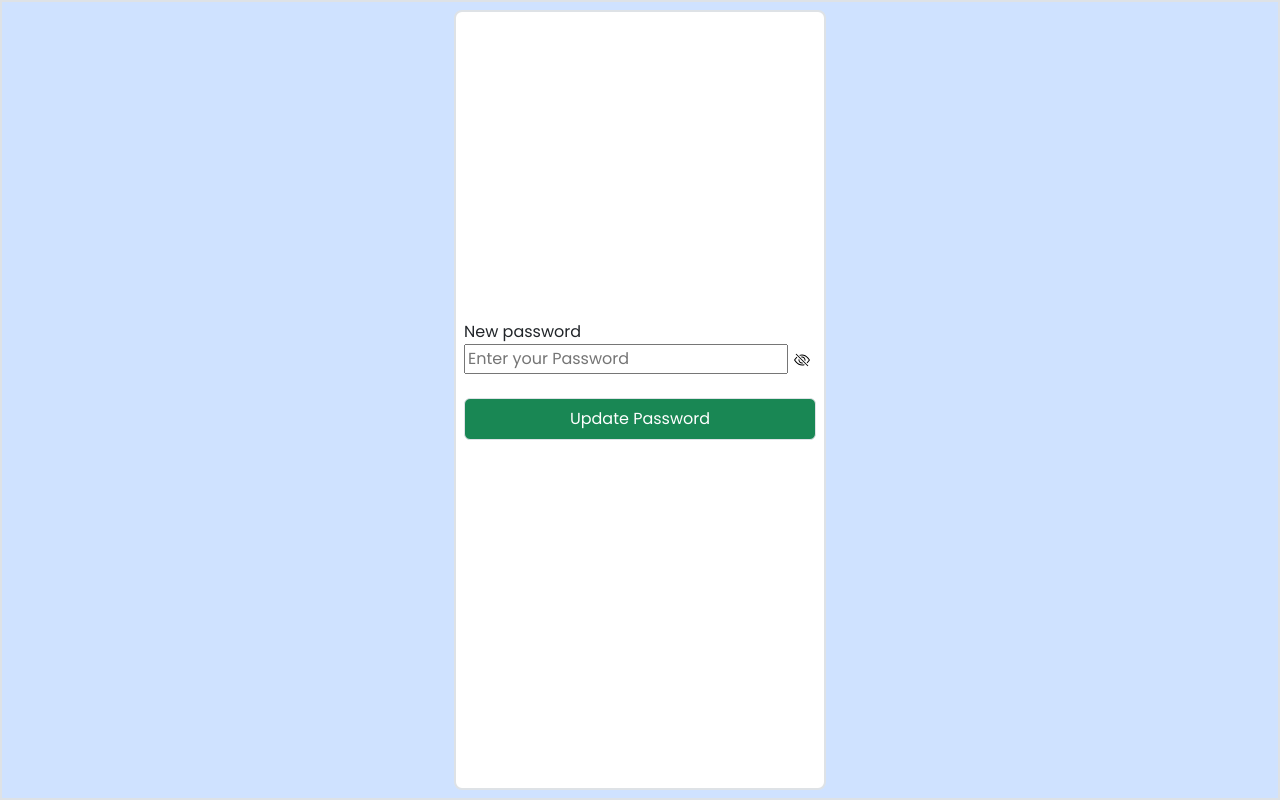
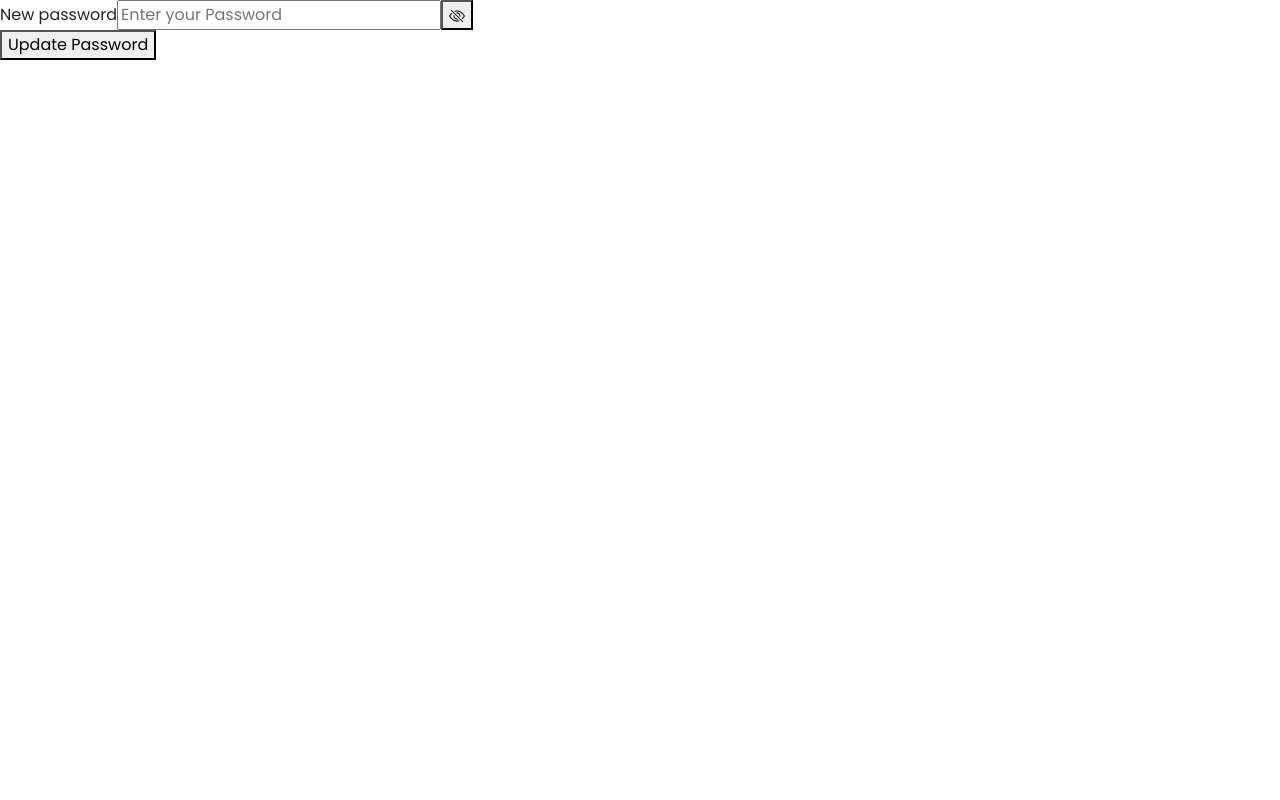
Before and after one commit to Vengat-P/Password-Reset-Flow-Frontend, a React (Vite) app: page /reset-password/1/1 in a window 1280 px wide. Built offline with nearby package versions, Linux system fonts and the light colour scheme.

Commit message:
modified

```diff
--- a/src/Pages/ResetPassword.jsx
+++ b/src/Pages/ResetPassword.jsx
@@ -25,14 +25,14 @@ const ResetPassword = () => {
       });
   };
   return (
-    <div className="container vh-100 mw-100 d-flex justify-content-center align-content-center  border border-2 bg-primary-subtle">
+    <div>
       <form
         onSubmit={handleSubmit}
-        className=" d-flex flex-column justify-content-center  mt-2 mb-2 px-2 border-2 border rounded-3 bg-white"
+
       >
-        <p className="d-flex flex-column">
+        <p >
           <label htmlFor="password">New password</label>
-          <span className="d-flex justify-content-between">
+          <span >
             <input
               type={showPassword ? "text" : "password"}
               name="password"
@@ -44,7 +44,7 @@ const ResetPassword = () => {
             />
             <button
               type="button"
-              className="border-0 bg-white  "
+
               onClick={() => setShowPassword(!showPassword)}
             >
               {showPassword ? (
@@ -79,7 +79,7 @@ const ResetPassword = () => {
           <br />
           <button
             type="submit"
-            className="border bg-success text-white rounded-2 p-2"
+
           >
             Update Password
           </button>
```
Also changed, not shown: src/App.jsx (+7 -4 lines).
